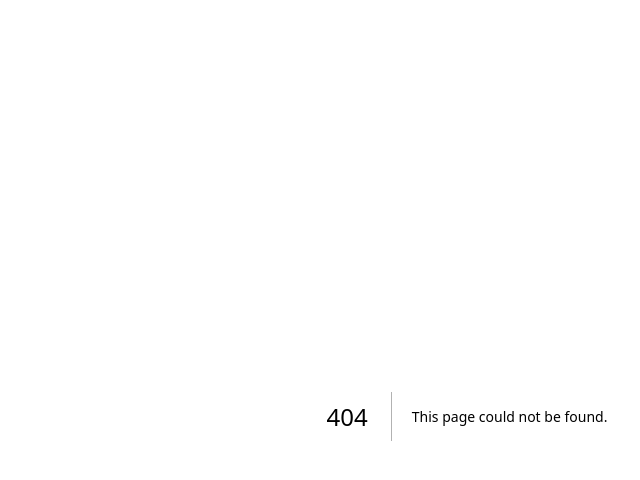
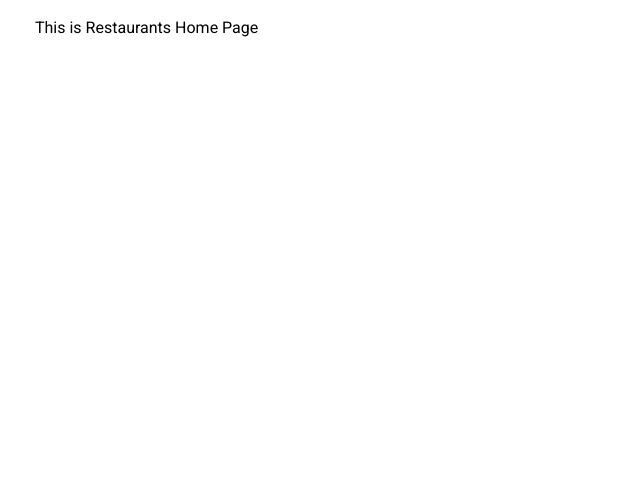
Before and after one commit to zubair7272/scaneasy, a Next.js app: page /Rests in a window 1280 px wide. Before the commit this address had no page. Shown: the top 480 px of the page, without its empty margins (173-813 px from the left). Built offline with nearby package versions, Linux system fonts and the light colour scheme.

Commit message:
restaurants page added

```diff
--- /dev/null
+++ b/src/app/Rests/page.js
@@ -0,0 +1,5 @@
+export default function rests(){
+    return(
+        <h1>This is Restaurants Home Page</h1>
+    );
+}
```
